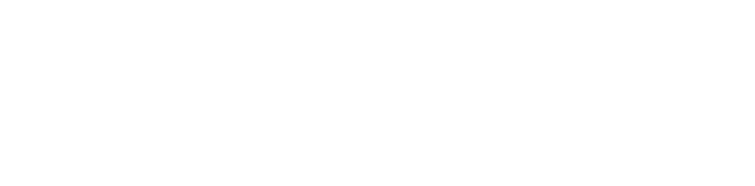
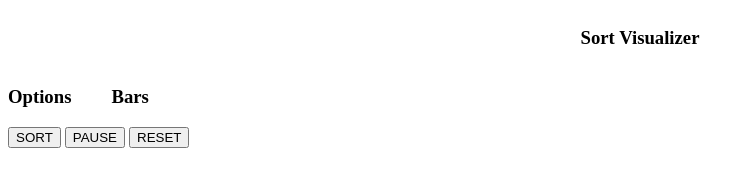
Before and after one commit to aldahir15/SortVisualizer, a plain HTML site: page index.html in a window 1280 px wide. Shown: the whole page, without its empty margins (0-755 px from the left). Drawn offline with Linux system fonts and the light colour scheme.

Commit message:
Add wireframes

```diff
--- a/index.html
+++ b/index.html
@@ -5,9 +5,31 @@
     <meta name="viewport" content="width=device-width, initial-scale=1.0">
     <link rel="stylesheet" href="style.css">
     <meta http-equiv="X-UA-Compatible" content="ie=edge">
-    <title>Document</title>
+    <title>Sort Visualizer</title>
   </head>
   <body>
-
+    <div class="title">
+      <h3>Sort Visualizer</h3>
+    </div>
+    <div class="algo-container">
+      <div class="algo-options">
+          <h3>Options</h3>
+      </div>
+      <div class="spacing"></div>
+      <div class="bars">
+          <h3>Bars</h3>
+      </div>
+    </div>
+    <div class="function-buttons">
+      <button>
+        SORT
+      </button>
+      <button>
+        PAUSE
+      </button>
+      <button>
+        RESET
+      </button>
+    </div>
   </body>
 </html>
--- a/style.css
+++ b/style.css
@@ -0,0 +1,13 @@
+.title {
+  display: flex;
+  justify-content: center;
+}
+
+.algo-container {
+  display: flex;
+  flex-direction: row;
+}
+
+.spacing {
+  width: 40px;
+}
```
Also changed, not shown: Wireframes/Web 1920 – 1.png (added), 1 other file.
